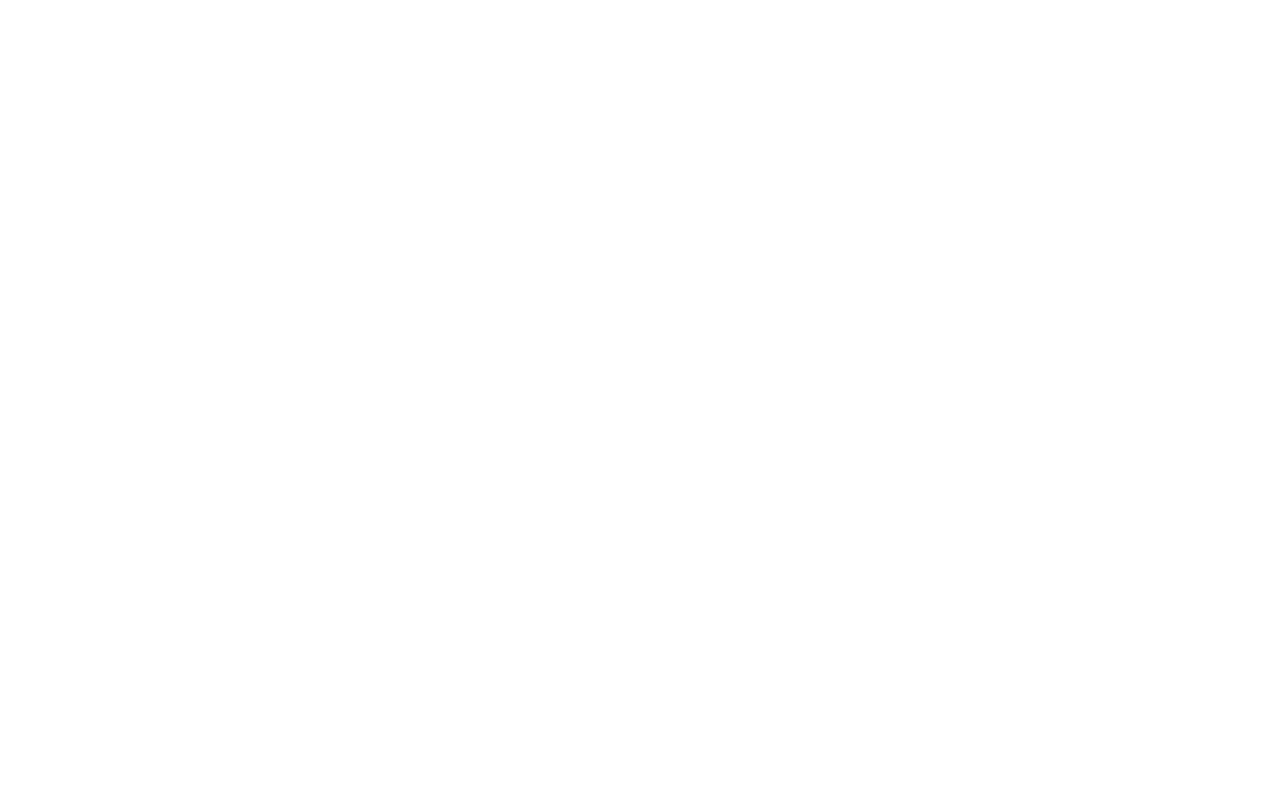
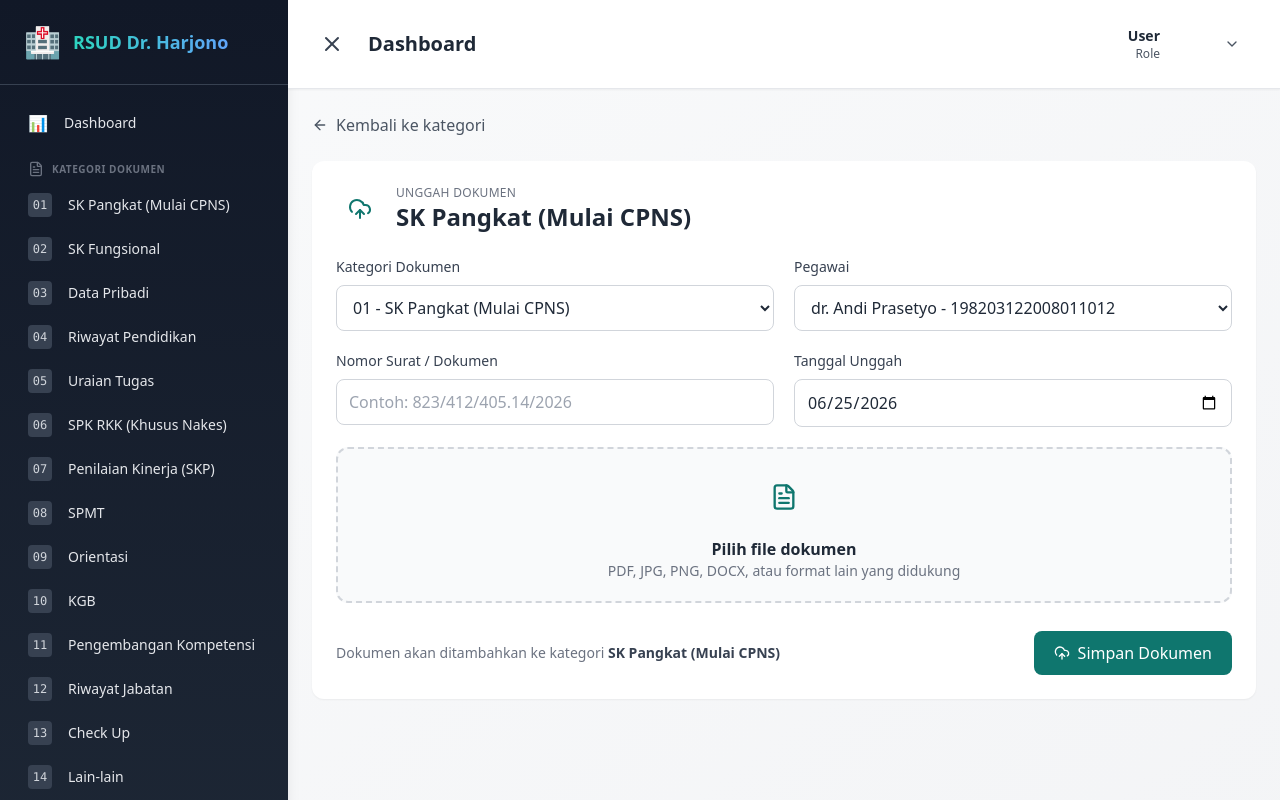
Before and after one commit to yusufmaulana18044-maker/rumah_sakit, a React app in the folder frontend/: page /kategori/1/upload in a window 1280 px wide. Before the commit this address had no page. Shown: the top 800 px of the page. Built offline with nearby package versions, Linux system fonts and the light colour scheme; the HTML template or start-up script is replaced by a standard one.

Commit message:
Update upload dokumen tiap kategori

```diff
--- a/frontend/src/App.jsx
+++ b/frontend/src/App.jsx
@@ -14,6 +14,7 @@
 import Profile from "./pages/profile";
 import SettingsPage from "./pages/settings";
 import KategoriDetail from "./pages/KategoriDetail";
+import UploadDokumen from "./pages/UploadDokumen";
 
 function App() {
   return (
@@ -32,6 +33,7 @@
         <Route path="/employees/:id" element={<Layout><EmployeeDetail /></Layout>} />
         <Route path="/employees/:id/edit" element={<Layout><EmployeeForm /></Layout>} />
         <Route path="/kategori/:id" element={<Layout><KategoriDetail /></Layout>} />
+        <Route path="/kategori/:id/upload" element={<Layout><UploadDokumen /></Layout>} />
 
         {/* ROUTE UNTUK PROFILE & SETTINGS */}
         <Route path="/profile" element={<Layout><Profile /></Layout>} />
--- a/frontend/src/pages/KategoriDetail.jsx
+++ b/frontend/src/pages/KategoriDetail.jsx
@@ -104,7 +104,10 @@
               {stats.total} dokumen dari {dummyEmployees.length} pegawai
             </p>
           </div>
-          <button className="bg-teal-700 text-white px-4 py-2 rounded-lg hover:bg-teal-800 transition flex items-center gap-2">
+          <button
+            onClick={() => navigate(`/kategori/${kategori.id}/upload`)}
+            className="bg-teal-700 text-white px-4 py-2 rounded-lg hover:bg-teal-800 transition flex items-center gap-2"
+          >
             <Upload className="w-4 h-4" />
             Unggah dokumen
           </button>
--- /dev/null
+++ b/frontend/src/pages/UploadDokumen.jsx
@@ -0,0 +1,204 @@
+import { useEffect, useState } from "react";
+import { useNavigate, useParams } from "react-router-dom";
+import { ArrowLeft, UploadCloud, FileText, CheckCircle2 } from "lucide-react";
+import dummyEmployees, { KATEGORI } from "../data/dummyEmployees";
+
+const formatDate = (value) => {
+  if (!value) return "—";
+  const date = new Date(value);
+  if (Number.isNaN(date.getTime())) return value;
+
+  return new Intl.DateTimeFormat("id-ID", {
+    day: "2-digit",
+    month: "short",
+    year: "numeric",
+  }).format(date);
+};
+
+export default function UploadDokumen() {
+  const { id } = useParams();
+  const navigate = useNavigate();
+
+  const initialCategory = Number(id) || 1;
+  const [selectedCategory, setSelectedCategory] = useState(initialCategory);
+  const [selectedEmployeeId, setSelectedEmployeeId] = useState(dummyEmployees[0]?.id ?? "");
+  const [nomorSurat, setNomorSurat] = useState("");
+  const [tanggalUpload, setTanggalUpload] = useState(new Date().toISOString().slice(0, 10));
+  const [fileName, setFileName] = useState("");
+  const [isSubmitted, setIsSubmitted] = useState(false);
+
+  useEffect(() => {
+    if (id) {
+      setSelectedCategory(Number(id));
+    }
+  }, [id]);
+
+  const category = KATEGORI.find((item) => item.id === selectedCategory) || KATEGORI[0];
+
+  const handleFileChange = (event) => {
+    const file = event.target.files?.[0];
+    if (file) {
+      setFileName(file.name);
+    }
+  };
+
+  const handleSubmit = (event) => {
+    event.preventDefault();
+
+    if (!selectedEmployeeId) {
+      alert("Pilih pegawai terlebih dahulu.");
+      return;
+    }
+
+    if (!fileName) {
+      alert("Pilih file dokumen yang akan diunggah.");
+      return;
+    }
+
+    const employeeIndex = dummyEmployees.findIndex((emp) => emp.id === Number(selectedEmployeeId));
+
+    if (employeeIndex === -1) {
+      alert("Pegawai tidak ditemukan.");
+      return;
+    }
+
+    const newDoc = {
+      id: Date.now(),
+      name: fileName,
+      type: category.nama,
+      category: selectedCategory,
+      number: nomorSurat || "—",
+      uploaded_at: formatDate(tanggalUpload),
+      status: "tunggu",
+    };
+
+    const employee = dummyEmployees[employeeIndex];
+    const existingDocs = Array.isArray(employee.documents) ? employee.documents : [];
+    employee.documents = [...existingDocs, newDoc];
+
+    setIsSubmitted(true);
+    setTimeout(() => {
+      navigate(`/kategori/${selectedCategory}`);
+    }, 900);
+  };
+
+  return (
+    <div className="space-y-6">
+      <button
+        type="button"
+        onClick={() => navigate(`/kategori/${selectedCategory}`)}
+        className="flex items-center gap-2 text-gray-600 hover:text-teal-600 transition"
+      >
+        <ArrowLeft className="w-4 h-4" />
+        Kembali ke kategori
+      </button>
+
+      <div className="bg-white rounded-xl shadow-sm p-6">
+        <div className="flex items-center gap-3 mb-6">
+          <div className="w-12 h-12 bg-teal-100 rounded-xl flex items-center justify-center">
+            <UploadCloud className="w-6 h-6 text-teal-700" />
+          </div>
+          <div>
+            <p className="text-xs uppercase tracking-wide text-gray-500">Unggah Dokumen</p>
+            <h1 className="text-2xl font-bold text-gray-800">{category.nama}</h1>
+          </div>
+        </div>
+
+        <form onSubmit={handleSubmit} className="space-y-5">
+          <div className="grid grid-cols-1 md:grid-cols-2 gap-5">
+            <div>
+              <label className="block text-sm font-medium text-gray-700 mb-2">Kategori Dokumen</label>
+              <select
+                value={selectedCategory}
+                onChange={(event) => setSelectedCategory(Number(event.target.value))}
+                className="w-full rounded-lg border border-gray-300 bg-white px-3 py-2.5 text-gray-800 focus:border-teal-500 focus:outline-none"
+              >
+                {KATEGORI.map((item) => (
+                  <option key={item.id} value={item.id}>
+                    {String(item.id).padStart(2, "0")} - {item.nama}
+                  </option>
+                ))}
+              </select>
+            </div>
+
+            <div>
+              <label className="block text-sm font-medium text-gray-700 mb-2">Pegawai</label>
+              <select
+                value={selectedEmployeeId}
+                onChange={(event) => setSelectedEmployeeId(event.target.value)}
+                className="w-full rounded-lg border border-gray-300 bg-white px-3 py-2.5 text-gray-800 focus:border-teal-500 focus:outline-none"
+              >
+                {dummyEmployees.map((employee) => (
+                  <option key={employee.id} value={employee.id}>
+                    {employee.full_name} - {employee.nip}
+                  </option>
+                ))}
+              </select>
+            </div>
+
+            <div>
+              <label className="block text-sm font-medium text-gray-700 mb-2">Nomor Surat / Dokumen</label>
+              <input
+                type="text"
+                value={nomorSurat}
+                onChange={(event) => setNomorSurat(event.target.value)}
+                placeholder="Contoh: 823/412/405.14/2026"
+                className="w-full rounded-lg border border-gray-300 px-3 py-2.5 text-gray-800 placeholder:text-gray-400 focus:border-teal-500 focus:outline-none"
+              />
+            </div>
+
+            <div>
+              <label className="block text-sm font-medium text-gray-700 mb-2">Tanggal Unggah</label>
+              <input
+                type="date"
+                value={tanggalUpload}
+                onChange={(event) => setTanggalUpload(event.target.value)}
+                className="w-full rounded-lg border border-gray-300 px-3 py-2.5 text-gray-800 focus:border-teal-500 focus:outline-none"
+              />
+            </div>
+          </div>
+
+          <div className="rounded-xl border-2 border-dashed border-gray-300 bg-gray-50 p-5">
+            <label className="flex cursor-pointer flex-col items-center justify-center gap-3 text-center">
+              <div className="w-14 h-14 rounded-full bg-teal-100 text-teal-700 flex items-center justify-center">
+                <FileText className="w-7 h-7" />
+              </div>
+              <div>
+                <p className="text-base font-semibold text-gray-800">Pilih file dokumen</p>
+                <p className="text-sm text-gray-500">PDF, JPG, PNG, DOCX, atau format lain yang didukung</p>
+              </div>
+              <input type="file" className="hidden" onChange={handleFileChange} />
+            </label>
+
+            {fileName && (
+              <div className="mt-4 rounded-lg bg-white border border-teal-200 px-4 py-3 text-sm text-gray-700">
+                <span className="font-medium text-teal-700">File terpilih:</span> {fileName}
+              </div>
+            )}
+          </div>
+
+          <div className="flex flex-wrap items-center justify-between gap-3 pt-2">
+            <div className="text-sm text-gray-500">
+              Dokumen akan ditambahkan ke kategori <span className="font-semibold text-gray-700">{category.nama}</span>
+            </div>
+
+            <button
+              type="submit"
+              className="bg-teal-700 hover:bg-teal-800 text-white px-5 py-2.5 rounded-lg font-medium transition flex items-center gap-2"
+            >
+              <UploadCloud className="w-4 h-4" />
+              Simpan Dokumen
+            </button>
+          </div>
+        </form>
+      </div>
+
+      {isSubmitted && (
+        <div className="bg-green-50 border border-green-200 rounded-xl p-4 text-green-800 flex items-center gap-3">
+          <CheckCircle2 className="w-5 h-5" />
+          Dokumen berhasil diunggah dan dikirim ke kategori ini.
+        </div>
+      )}
+    </div>
+  );
+}
--- a/frontend/src/pages/dashboard.jsx
+++ b/frontend/src/pages/dashboard.jsx
@@ -250,15 +250,17 @@
 
       {/* --- BAGIAN BARU: UNGGAH DOKUMEN DI PALING BAWAH --- */}
       <div className="mt-4">
-        <div className="bg-white rounded-xl shadow-sm border border-dashed border-2 border-gray-300 hover:border-teal-400 hover:bg-teal-50 transition-colors p-8 flex flex-col items-center justify-center text-center cursor-pointer"
-             onClick={() => alert("Fitur Upload Dokumen akan dibuka!")}>
+        <div
+          className="bg-white rounded-xl shadow-sm border border-dashed border-2 border-gray-300 hover:border-teal-400 hover:bg-teal-50 transition-colors p-8 flex flex-col items-center justify-center text-center cursor-pointer"
+          onClick={() => window.location.href = "/kategori/1/upload"}
+        >
           <div className="w-16 h-16 bg-teal-100 rounded-full flex items-center justify-center mb-4">
             <Upload className="w-8 h-8 text-teal-700" />
           </div>
           <h3 className="text-lg font-semibold text-gray-800">Unggah Dokumen Baru</h3>
-          <p className="text-sm text-gray-500 mt-1">Klik di sini atau seret file ke area ini untuk mengunggah dokumen pegawai</p>
+          <p className="text-sm text-gray-500 mt-1">Klik di sini untuk memilih kategori dan unggah dokumen pegawai</p>
           <button className="mt-4 bg-teal-700 hover:bg-teal-800 text-white px-6 py-2 rounded-lg font-medium transition-colors flex items-center gap-2">
-            <Plus className="w-4 h-4" /> Pilih File
+            <Plus className="w-4 h-4" /> Pilih Kategori
           </button>
         </div>
       </div>
```
